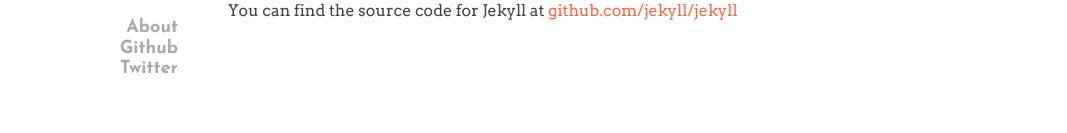
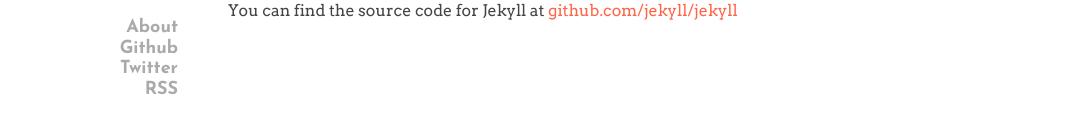
Before and after one commit to pcorey/pcorey.github.io, a Jekyll site: the page built from about.md, in a window 1280 px wide. Shown: the part 260-393 px from the top of the page, without its empty margins (0-1067 px from the left). Built offline with Jekyll 4.4.1, drawn with Linux system fonts in a browser that asks for light colours; nearby versions of some CDN libraries; library files that are not in the unit come from our copies.

Commit message:
Moved RSS link to navbar

```diff
--- a/_layouts/default.html
+++ b/_layouts/default.html
@@ -18,6 +18,7 @@
                     {% if site.twitter_username %}
                         <li><a href="https://twitter.com/{{ site.twitter_username }}">Twitter</a></li>
                     {% endif %}
+                    <li><a href="{{ "/feed.xml" | prepend: site.baseurl }}">RSS</a></li>
                 </ul>
             </nav>
             {{ content }}
--- a/index.html
+++ b/index.html
@@ -14,7 +14,4 @@
       </li>
     {% endfor %}
   </ul>
-
-  <p class="rss-subscribe">subscribe <a href="{{ "/feed.xml" | prepend: site.baseurl }}">via RSS</a></p>
-
 </div>
```
